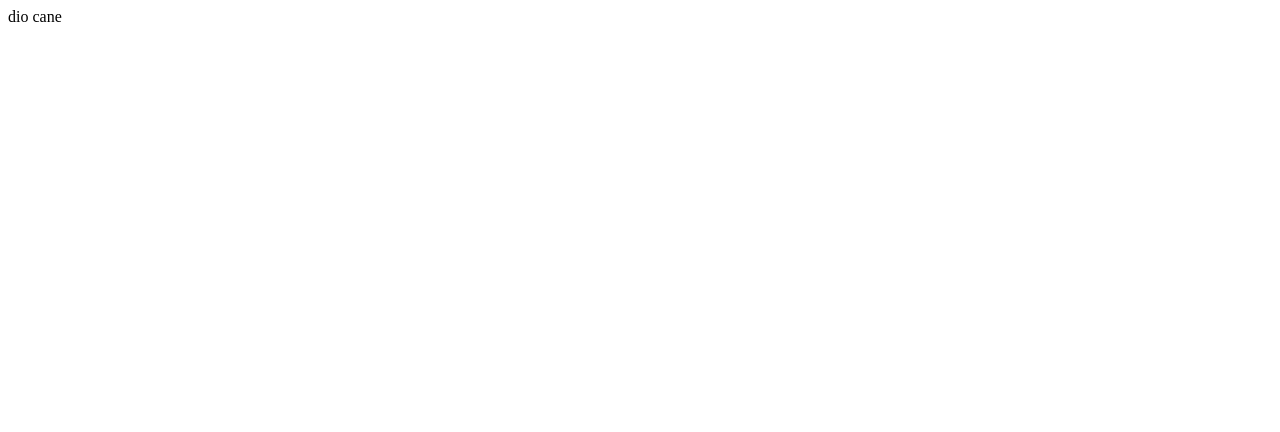
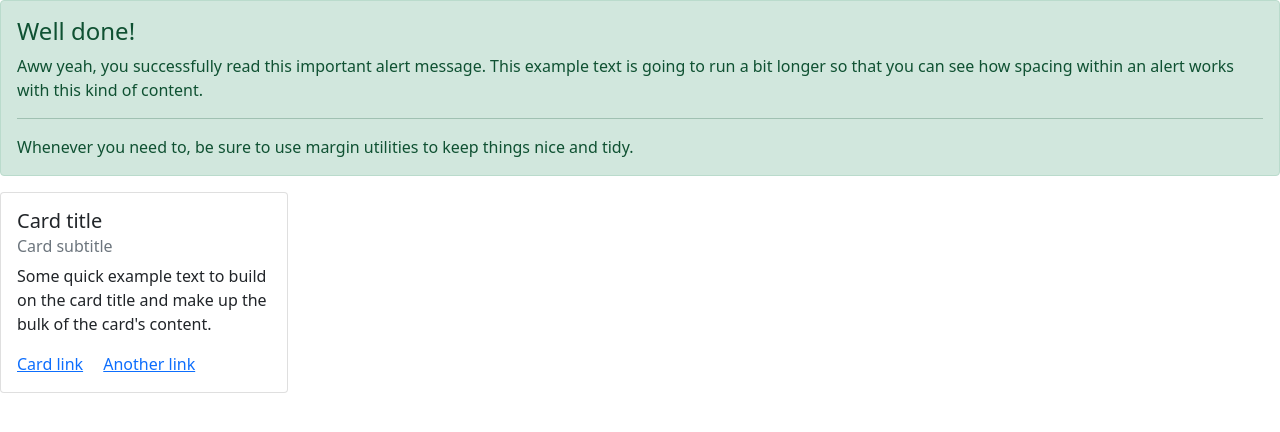
Before and after one commit to wilun-meucci/Progetto-Collaborativo-git, a plain HTML site: page index.html in a window 1280 px wide. Drawn offline with nearby package versions, Linux system fonts and the light colour scheme.

Commit message:
Index alert e card

```diff
--- a/index.html
+++ b/index.html
@@ -1,12 +1,31 @@
 <!DOCTYPE html>
 <html lang="it">
 <head>
+    <!-- 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 -->
+    <link href="https://cdn.jsdelivr.net/npm/bootstrap@5.1.3/dist/css/bootstrap.min.css" rel="stylesheet" integrity="sha384-1BmE4kWBq78iYhFldvKuhfTAU6auU8tT94WrHftjDbrCEXSU1oBoqyl2QvZ6jIW3" crossorigin="anonymous">
+    <link rel="stylesheet" href="css/style.css">
+
     <meta charset="UTF-8">
     <meta http-equiv="X-UA-Compatible" content="IE=edge">
     <meta name="viewport" content="width=device-width, initial-scale=1.0">
     <title>Progetto Collaborativo</title>
 </head>
 <body>
-    dio cane
+    <div class="alert alert-success" role="alert">
+        <h4 class="alert-heading">Well done!</h4>
+        <p>Aww yeah, you successfully read this important alert message. This example text is going to run a bit longer so that you can see how spacing within an alert works with this kind of content.</p>
+        <hr>
+        <p class="mb-0">Whenever you need to, be sure to use margin utilities to keep things nice and tidy.</p>
+      </div>
+
+    <div class="card" style="width: 18rem;">
+        <div class="card-body">
+          <h5 class="card-title">Card title</h5>
+          <h6 class="card-subtitle mb-2 text-muted">Card subtitle</h6>
+          <p class="card-text">Some quick example text to build on the card title and make up the bulk of the card's content.</p>
+          <a href="#" class="card-link">Card link</a>
+          <a href="#" class="card-link">Another link</a>
+        </div>
+      </div>
 </body>
 </html>
```
